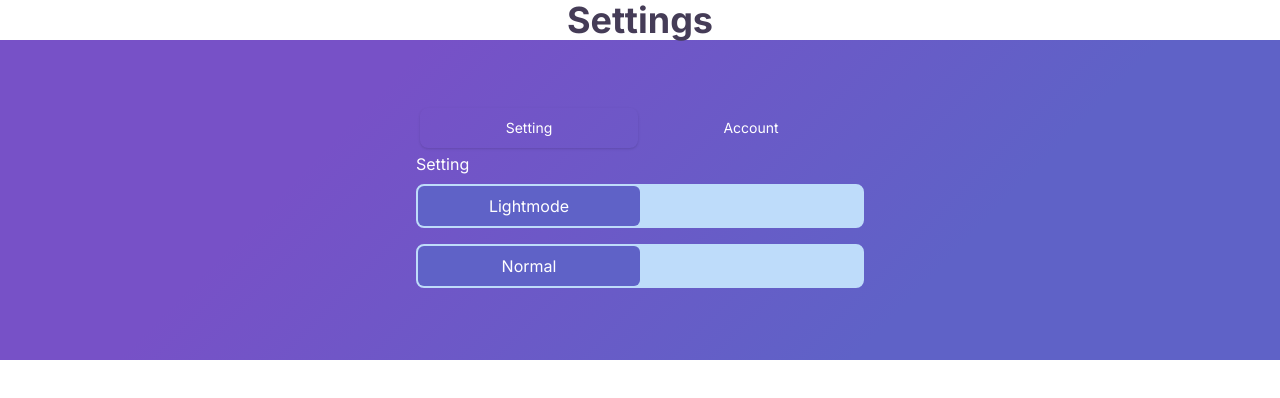
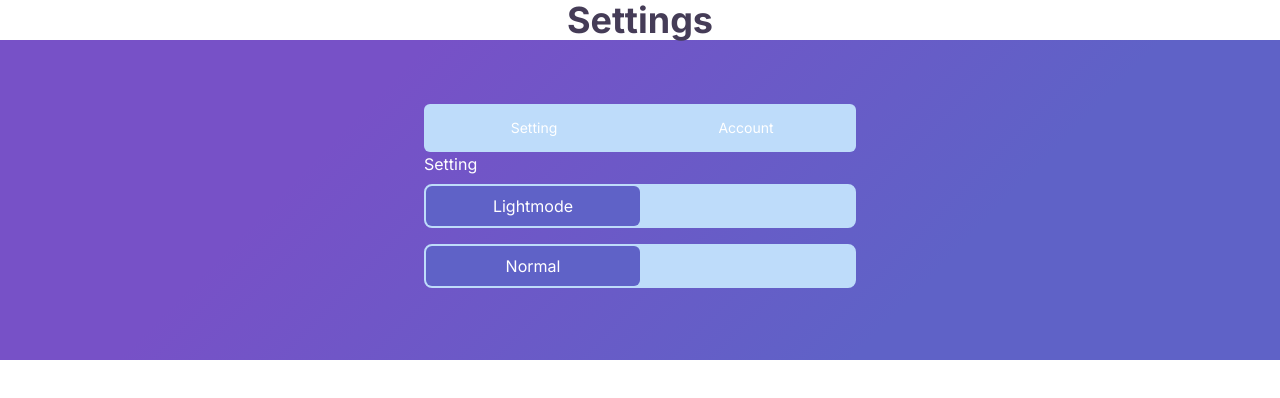
Before and after one commit to devhausleipzigacademy/camp8-final-project, a Next.js app: page /settings in a window 1280 px wide. Shown: the top 398 px of the page. Built offline with nearby package versions, Linux system fonts and the light colour scheme.

Commit message:
Tabs Account Setting, and Toggle Button added

```diff
--- a/src/components/TabAccountSetting.tsx
+++ b/src/components/TabAccountSetting.tsx
@@ -7,35 +7,20 @@ function classNames(...classes: string[]) {
   return classes.filter(Boolean).join(" ");
 }
 
-// function Theme() {
-//   const [theme, setTheme] = useState("light");
-
-//   useEffect(() => {
-//     if (theme === "dark") {
-//       document.documentElement.classList.add("dark");
-//     } else {
-//       document.documentElement.classList.remove("dark");
-//     }
-//   }, [theme]);
-//   const handleThemeSwitch = () => {
-//     setTheme(theme === "dark" ? "light" : "dark");
-//   };
-// }
-
 export function ToggleView() {
   const [enabled, setEnabled] = useState(false);
-  const [theme, setTheme] = useState("light");
+  const [theme, setTheme] = useState(false);
 
-  useEffect(() => {
-    if (theme === "dark") {
-      document.documentElement.classList.add("dark");
-    } else {
-      document.documentElement.classList.remove("dark");
-    }
-  }, [theme]);
-  const handleThemeSwitch = () => {
-    setTheme(theme === "dark" ? "light" : "dark");
-  };
+  // useEffect(() => {
+  //   if (theme === "dark") {
+  //     document.documentElement.classList.add("dark");
+  //   } else {
+  //     document.documentElement.classList.remove("dark");
+  //   }
+  // }, [theme]);
+  // const handleThemeSwitch = () => {
+  //   setTheme(theme === "dark" ? "light" : "dark");
+  // };
   return (
     <div className="py-2">
       <Switch.Group>
@@ -72,7 +57,6 @@ export function MyToggle() {
       <Switch.Group>
         <Switch
           checked={enabled}
-          // Hier () => setTheme(theme === 'dark' ? 'light' : 'dark')
           onChange={setEnabled}
           className={`${
             enabled
@@ -81,7 +65,7 @@ export function MyToggle() {
           }
           relative inline-flex h-full w-full rounded-lg `}
         >
-          <span className="sr-only ">Use setting</span>
+          <span className="sr-only "></span>
           <span
             aria-hidden="true"
             className={`${
@@ -117,19 +101,19 @@ export default function TabAccountSetting() {
   });
 
   return (
-    <div className="w-full max-w-md px-2 py-16 sm:px-0">
+    <div className="w-full max-w-md px-2 py-16 ">
       <Tab.Group>
-        <Tab.List className="flex space-x-1 rounded-xl bg-blue-900/20 p-1">
+        <Tab.List className="flex p-1 rounded-md bg-secondary-default ">
           {Object.keys(categories).map((category) => (
             <Tab
               key={category}
               className={({ selected }) =>
                 classNames(
-                  "w-full rounded-lg py-2.5 text-sm font-medium leading-5 text-blue-700",
-                  "ring-white ring-opacity-60 ring-offset-2 ring-offset-blue-400 focus:outline-none focus:ring-2",
+                  "w-full py-2.5 text-sm font-medium leading-5 bg-secondary-default",
+                  "focus:bg-primary-default-Solid focus:rounded-md ",
                   selected
-                    ? "bg-white shadow"
-                    : "text-blue-100 hover:bg-white/[0.12] hover:text-white"
+                    ? "bg-primary-default-Solid"
+                    : "bg-primary-default-Solid"
                 )
               }
             >
```
